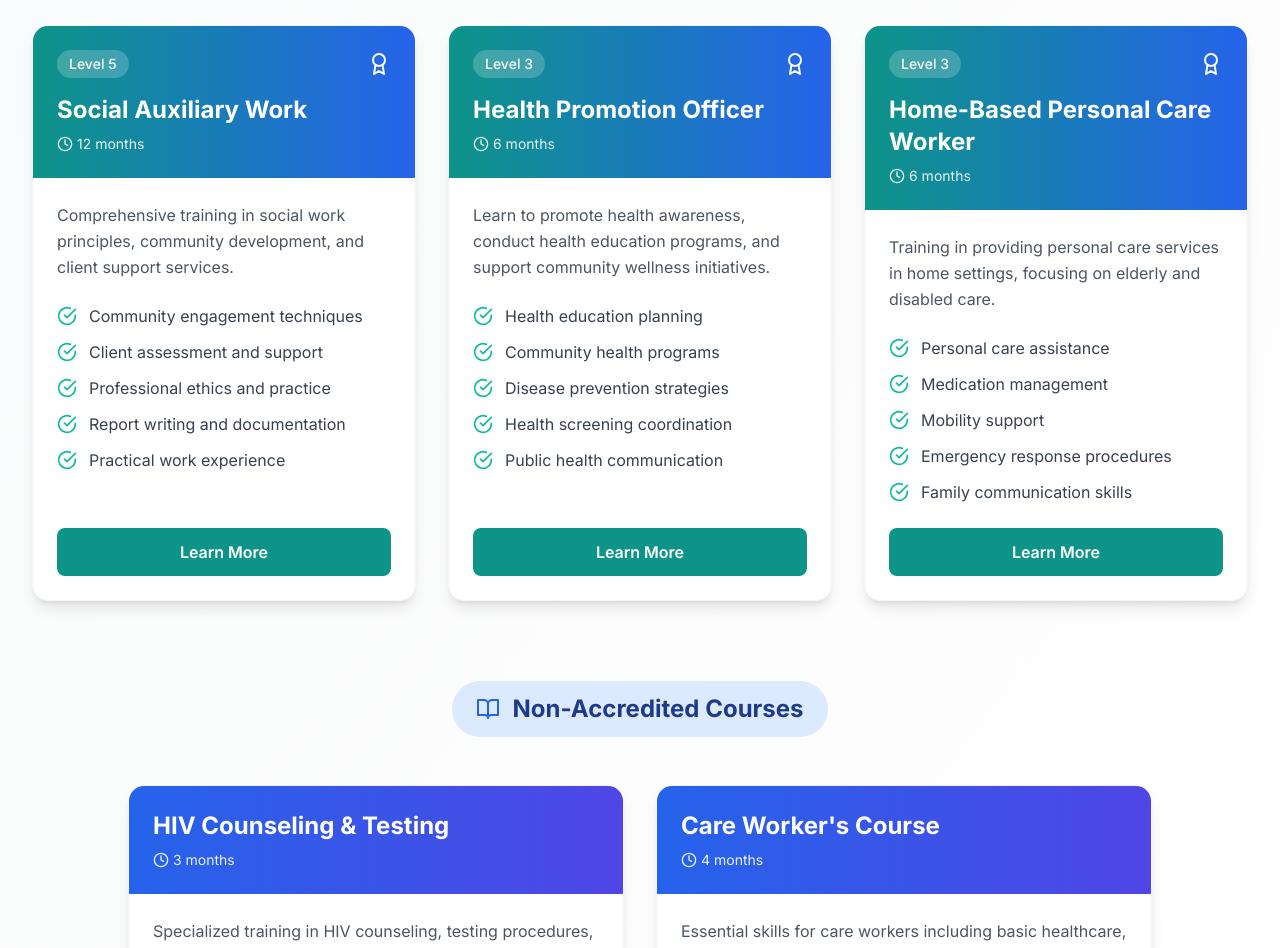
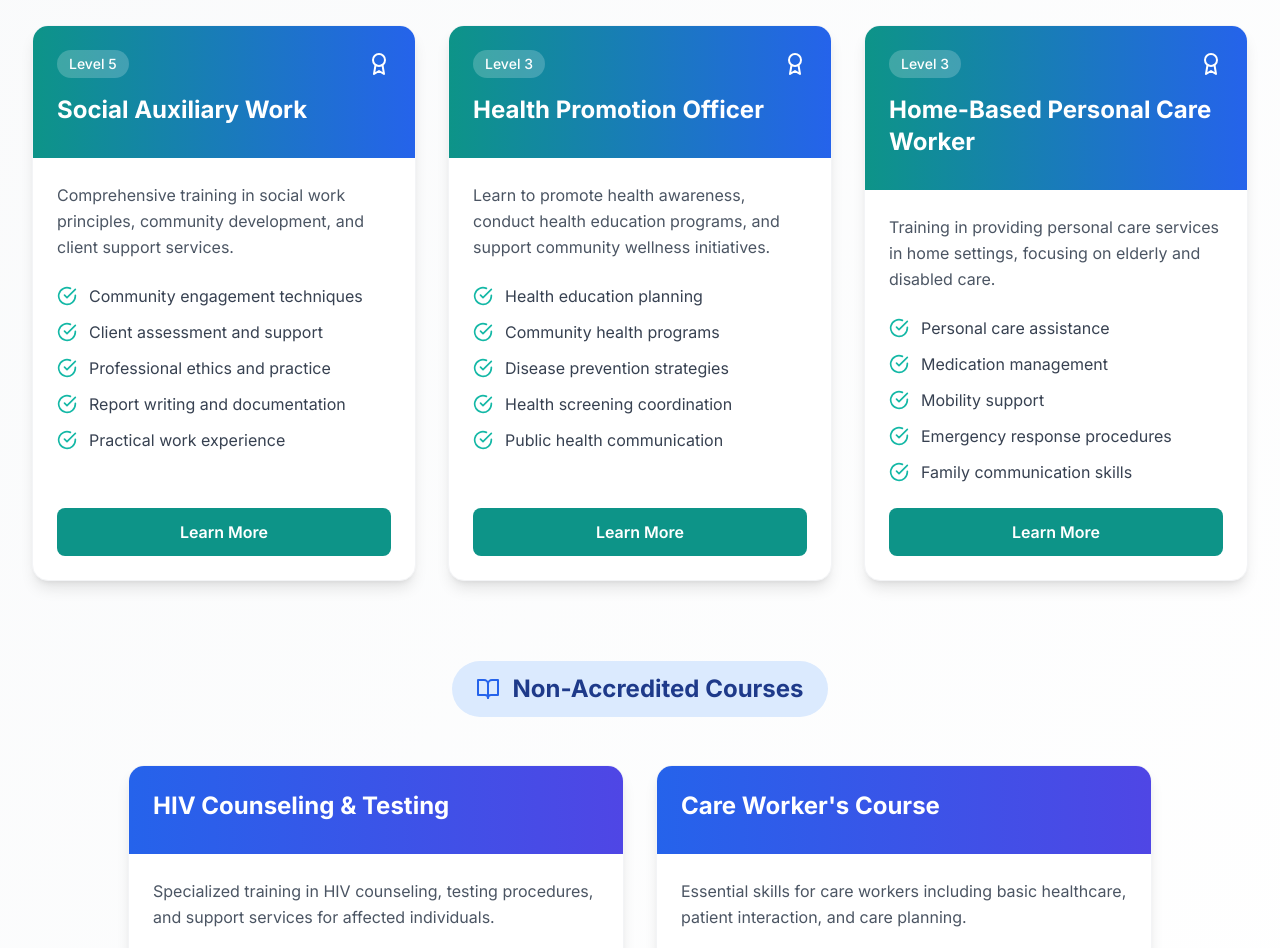
Before and after one commit to Hc-Web-Dev/Justin-website, a React (Vite) app: page / in a window 1280 px wide. Shown: the part 2360-3308 px from the top of the page. Built offline with nearby package versions, Linux system fonts and the light colour scheme.

Commit message:
duration removed

```diff
--- a/src/components/Courses.tsx
+++ b/src/components/Courses.tsx
@@ -1,5 +1,5 @@
 import { motion, Variants } from 'framer-motion';
-import { CheckCircle, Clock, Award, BookOpen } from 'lucide-react';
+import { CheckCircle, Award, BookOpen } from 'lucide-react';
 
 const Courses = () => {
   const accreditedCourses = [
@@ -155,12 +155,6 @@ const Courses = () => {
                     <Award className="h-6 w-6" />
                   </div>
                   <h4 className="text-2xl font-bold mb-2">{course.title}</h4>
-                  <div className="flex items-center text-sm opacity-90">
-                    <div className="flex items-center space-x-1">
-                      <Clock className="h-4 w-4" />
-                      <span>{course.duration}</span>
-                    </div>
-                  </div>
                 </div>
 
                 <div className="p-6 flex flex-col flex-grow">
@@ -217,12 +211,6 @@ const Courses = () => {
               >
                 <div className="bg-gradient-to-r from-blue-600 to-indigo-600 p-6 text-white">
                   <h4 className="text-2xl font-bold mb-2">{course.title}</h4>
-                  <div className="flex items-center text-sm opacity-90">
-                    <div className="flex items-center space-x-1">
-                      <Clock className="h-4 w-4" />
-                      <span>{course.duration}</span>
-                    </div>
-                  </div>
                 </div>
 
                 <div className="p-6">
```
